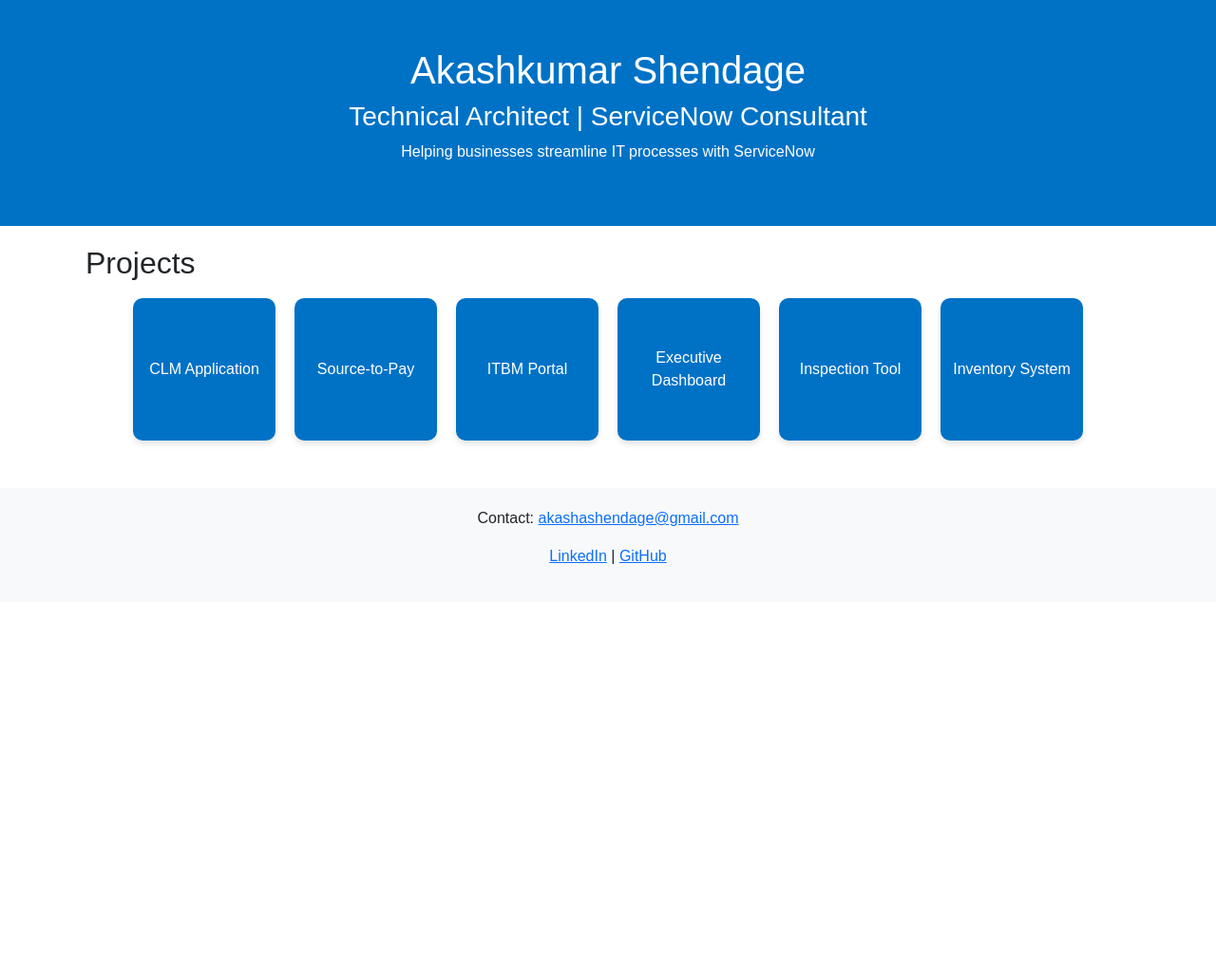
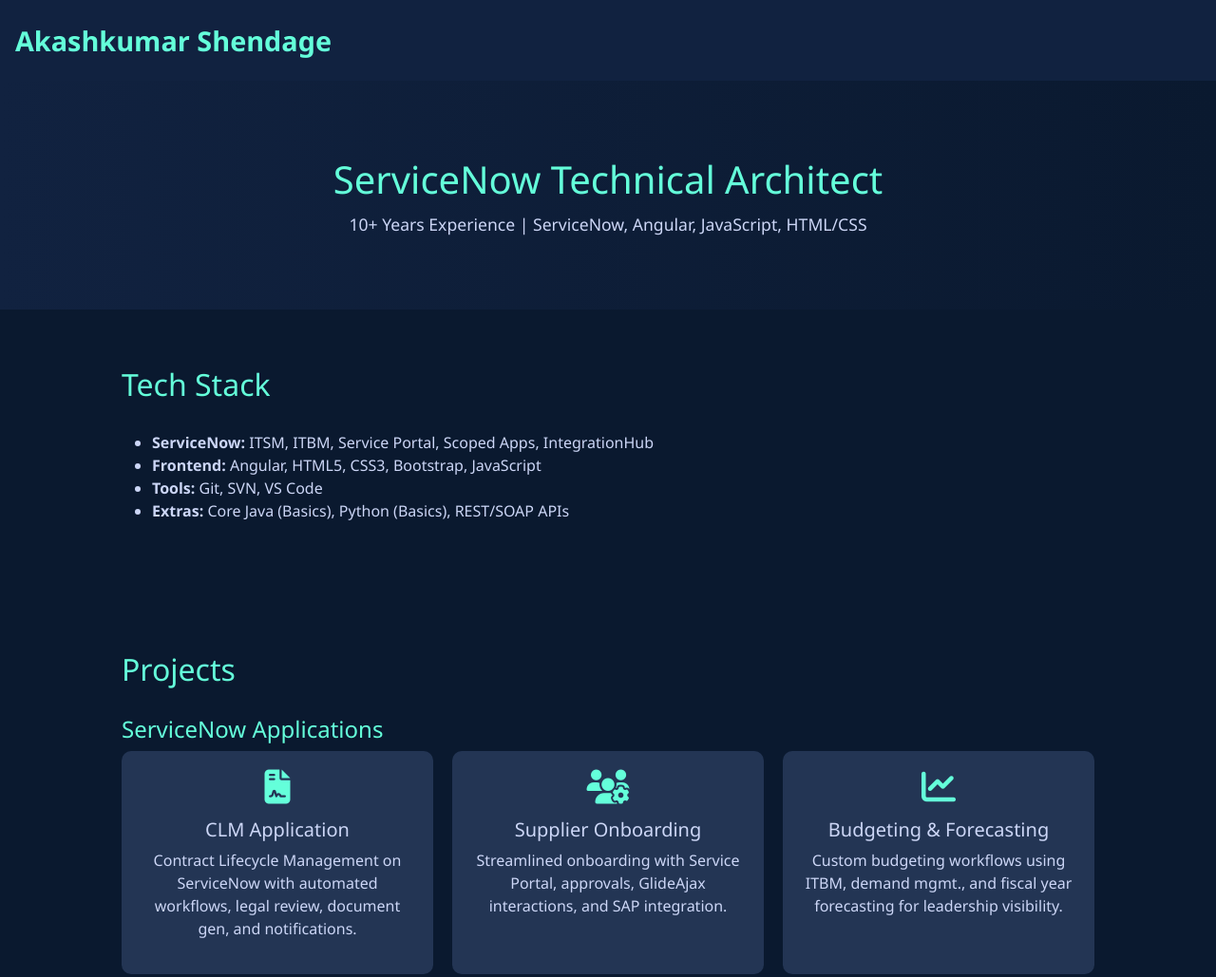
Before and after one commit to ashendage/ashendage.github.io, a plain HTML site: page index.html in a window 1280 px wide. Shown: the top 1029 px of the page at 95% size. Before the commit the page ends 800 px from the top, so only its background shows below. Drawn offline with nearby package versions, Linux system fonts and the light colour scheme.

Commit message:
Update index.html for chatgpt based profile

```diff
--- a/index.html
+++ b/index.html
@@ -1,120 +1,171 @@
 <!DOCTYPE html>
 <html lang="en">
 <head>
-    <meta charset="UTF-8">
-    <meta name="viewport" content="width=device-width, initial-scale=1.0">
-    <title>Akashkumar Shendage | ServiceNow Architect</title>
-    <link rel="stylesheet" href="https://cdnjs.cloudflare.com/ajax/libs/bootstrap/5.3.0/css/bootstrap.min.css">
+  <meta charset="UTF-8" />
+  <meta name="viewport" content="width=device-width, initial-scale=1.0" />
+  <title>Akashkumar Shendage | ServiceNow Technical Architect</title>
+  <link rel="stylesheet" href="https://cdnjs.cloudflare.com/ajax/libs/bootstrap/5.3.0/css/bootstrap.min.css" />
+  <script src="https://kit.fontawesome.com/a076d05399.js" crossorigin="anonymous"></script>
   <style>
     body {
-            font-family: Arial, sans-serif;
+      font-family: 'Segoe UI', sans-serif;
+      background-color: #0a192f;
+      color: #ccd6f6;
+      margin: 0;
+    }
+    .navbar {
+      background-color: #112240;
+      padding: 1rem;
+      text-align: center;
+    }
+    .navbar-brand {
+      color: #64ffda;
+      font-size: 1.8rem;
+      font-weight: bold;
     }
     .hero {
-            background-color: #0072C6;
-            color: white;
-            padding: 50px 20px;
+      padding: 80px 10% 60px;
+      text-align: center;
+      background: linear-gradient(to right, #112240, #0a192f);
+    }
+    .hero h1 {
+      color: #64ffda;
+      font-size: 2.5rem;
+    }
+    .hero p {
+      font-size: 1.1rem;
+      margin-top: 10px;
+    }
+    .tech-stack, .timeline, .projects {
+      padding: 60px 10%;
+    }
+    .tech-stack h2, .timeline h2, .projects h2 {
+      color: #64ffda;
+      margin-bottom: 30px;
+    }
+    .project-category {
+      margin-top: 30px;
+    }
+    .project-grid {
+      display: grid;
+      grid-template-columns: repeat(auto-fit, minmax(260px, 1fr));
+      gap: 20px;
+    }
+    .project-card {
+      background: #233554;
+      padding: 20px;
+      border-radius: 10px;
+      transition: 0.3s ease;
       text-align: center;
     }
-        .content {
-            padding: 20px;
+    .project-card:hover {
+      background: #112240;
+      transform: scale(1.03);
     }
-        .footer {
-            background-color: #f8f9fa;
-            padding: 20px;
-            text-align: center;
-            margin-top: 20px;
+    .project-card i {
+      font-size: 36px;
+      color: #64ffda;
+      margin-bottom: 15px;
     }
-        .project-card {
-            width: 150px;
-            height: 150px;
-            perspective: 1000px;
-            display: inline-block;
-            margin: 10px;
+    .timeline ul {
+      list-style-type: none;
+      padding: 0;
     }
-        .card-inner {
-            width: 100%;
-            height: 100%;
-            position: relative;
-            transform-style: preserve-3d;
-            transition: transform 0.5s;
-        }
-        .project-card:hover .card-inner {
-            transform: rotateY(180deg);
-        }
-        .card-front, .card-back {
-            position: absolute;
-            width: 100%;
-            height: 100%;
-            backface-visibility: hidden;
-            display: flex;
-            align-items: center;
-            justify-content: center;
-            text-align: center;
-            padding: 10px;
-            border-radius: 10px;
-            box-shadow: 0px 4px 6px rgba(0,0,0,0.1);
-        }
-        .card-front {
-            background-color: #0072C6;
-            color: white;
-        }
-        .card-back {
-            background-color: #f8f9fa;
-            color: black;
-            transform: rotateY(180deg);
+    .timeline li {
+      padding: 10px 0;
+      border-left: 2px solid #64ffda;
+      padding-left: 20px;
+      margin-bottom: 10px;
     }
   </style>
 </head>
 <body>
-    <div class="hero">
-        <h1>Akashkumar Shendage</h1>
-        <h3>Technical Architect | ServiceNow Consultant</h3>
-        <p>Helping businesses streamline IT processes with ServiceNow</p>
-    </div>
-    <div class="container content">
+  <nav class="navbar">
+    <div class="navbar-brand">Akashkumar Shendage</div>
+  </nav>
+
+  <section class="hero">
+    <h1>ServiceNow Technical Architect</h1>
+    <p>10+ Years Experience | ServiceNow, Angular, JavaScript, HTML/CSS</p>
+  </section>
+
+  <section class="tech-stack">
+    <h2>Tech Stack</h2>
+    <ul>
+      <li><strong>ServiceNow:</strong> ITSM, ITBM, Service Portal, Scoped Apps, IntegrationHub</li>
+      <li><strong>Frontend:</strong> Angular, HTML5, CSS3, Bootstrap, JavaScript</li>
+      <li><strong>Tools:</strong> Git, SVN, VS Code</li>
+      <li><strong>Extras:</strong> Core Java (Basics), Python (Basics), REST/SOAP APIs</li>
+    </ul>
+  </section>
+
+  <section class="projects">
     <h2>Projects</h2>
-        <div class="d-flex flex-wrap justify-content-center">
+
+    <div class="project-category">
+      <h4 style="color: #64ffda">ServiceNow Applications</h4>
+      <div class="project-grid">
         <div class="project-card">
-                <div class="card-inner">
-                    <div class="card-front">CLM Application</div>
-                    <div class="card-back">Custom ServiceNow application for contract lifecycle management (CLM), enhancing workflow automation.</div>
-                </div>
+          <i class="fas fa-file-contract"></i>
+          <h5>CLM Application</h5>
+          <p>Contract Lifecycle Management on ServiceNow with automated workflows, legal review, document gen, and notifications.</p>
         </div>
         <div class="project-card">
-                <div class="card-inner">
-                    <div class="card-front">Source-to-Pay</div>
-                    <div class="card-back">Developed a ServiceNow-based Source-to-Pay solution to streamline procurement processes.</div>
-                </div>
+          <i class="fas fa-users-cog"></i>
+          <h5>Supplier Onboarding</h5>
+          <p>Streamlined onboarding with Service Portal, approvals, GlideAjax interactions, and SAP integration.</p>
         </div>
         <div class="project-card">
-                <div class="card-inner">
-                    <div class="card-front">ITBM Portal</div>
-                    <div class="card-back">Built a ServiceNow Service Portal for ITBM operations, providing a customized UI for financial and project tracking.</div>
-                </div>
-            </div>
-            <div class="project-card">
-                <div class="card-inner">
-                    <div class="card-front">Executive Dashboard</div>
-                    <div class="card-back">Created an executive summary dashboard to monitor software deployment processes, reducing operational downtime.</div>
-                </div>
-            </div>
-            <div class="project-card">
-                <div class="card-inner">
-                    <div class="card-front">Inspection Tool</div>
-                    <div class="card-back">Developed a vehicle inspection management tool to digitize inspection data, improving efficiency in reporting.</div>
-                </div>
-            </div>
-            <div class="project-card">
-                <div class="card-inner">
-                    <div class="card-front">Inventory System</div>
-                    <div class="card-back">Designed a web-based inventory management tool to streamline logistics and supply chain operations.</div>
+          <i class="fas fa-chart-line"></i>
+          <h5>Budgeting & Forecasting</h5>
+          <p>Custom budgeting workflows using ITBM, demand mgmt., and fiscal year forecasting for leadership visibility.</p>
         </div>
       </div>
     </div>
+
+    <div class="project-category">
+      <h4 style="color: #64ffda">Frontend & UI Development</h4>
+      <div class="project-grid">
+        <div class="project-card">
+          <i class="fas fa-desktop"></i>
+          <h5>Custom Dashboards</h5>
+          <p>Built Angular-based dashboards integrating ServiceNow REST APIs with dynamic visualizations.</p>
         </div>
-    <div class="footer">
-        <p>Contact: <a href="mailto:akashashendage@gmail.com">akashashendage@gmail.com</a></p>
-        <p><a href="https://www.linkedin.com/in/akashkumar-shendage-31395263/">LinkedIn</a> | <a href="https://github.com/ashendage">GitHub</a></p>
+        <div class="project-card">
+          <i class="fas fa-tablet-alt"></i>
+          <h5>Responsive Self-Service Portals</h5>
+          <p>Designed modern portals using Bootstrap, SCSS, and ServiceNow widgets for different user personas.</p>
         </div>
+      </div>
+    </div>
+
+    <div class="project-category">
+      <h4 style="color: #64ffda">Automation & Integrations</h4>
+      <div class="project-grid">
+        <div class="project-card">
+          <i class="fas fa-database"></i>
+          <h5>CMDB Automation</h5>
+          <p>Automated CI population with MID server, identification rules, and reconciliation logic to ensure clean CMDB.</p>
+        </div>
+        <div class="project-card">
+          <i class="fas fa-plug"></i>
+          <h5>IntegrationHub Workflows</h5>
+          <p>Built custom spokes and connectors for seamless integrations with third-party systems (SAP, DocuSign, etc.).</p>
+        </div>
+      </div>
+    </div>
+  </section>
+
+  <section class="timeline">
+    <h2>Professional Timeline</h2>
+    <ul>
+      <li><strong>2022–Present:</strong> Technical Architect @ Aavenir</li>
+      <li><strong>2020–2022:</strong> Sr. Software Engineer / Team Lead @ Globant</li>
+      <li><strong>2017–2020:</strong> Software Engineer @ HCL Technologies</li>
+      <li><strong>2015–2017:</strong> Software Engineer @ TechMahindra</li>
+    </ul>
+  </section>
+
+  <script src="https://cdnjs.cloudflare.com/ajax/libs/bootstrap/5.3.0/js/bootstrap.bundle.min.js"></script>
 </body>
 </html>
```
Lines whose indentation alone changed are shown as unchanged.
